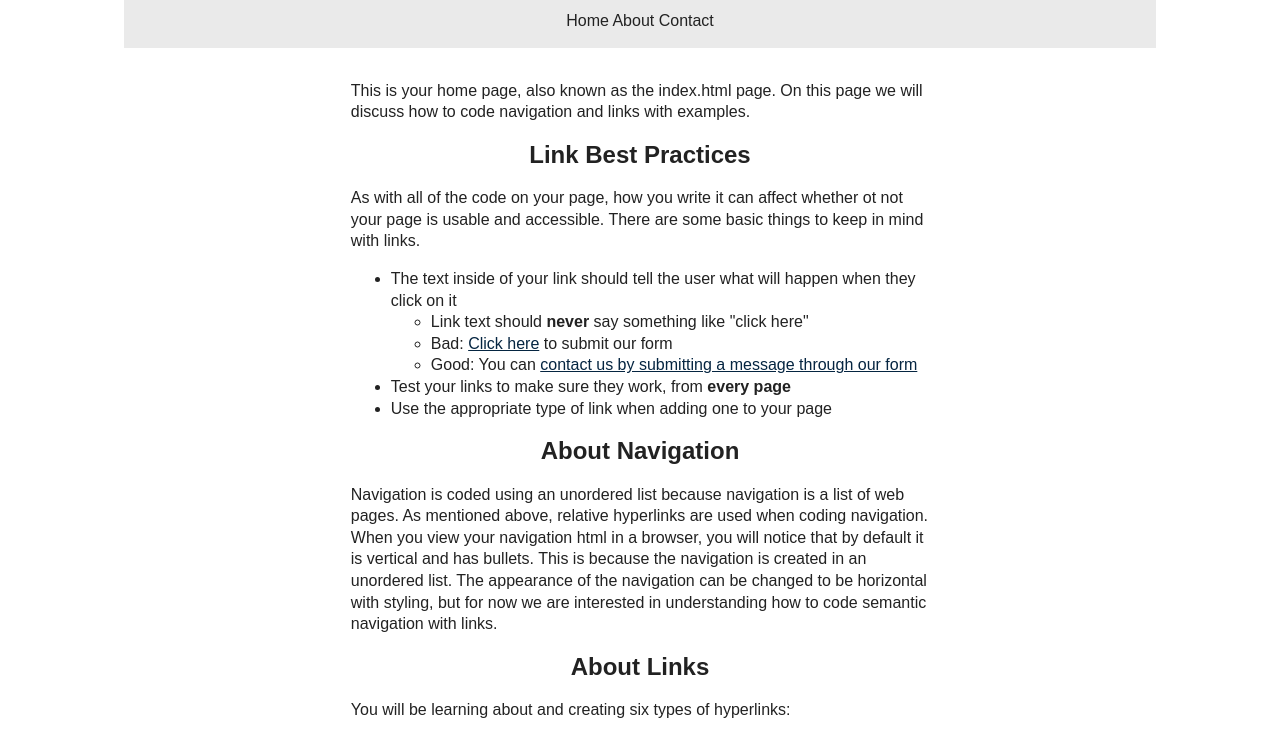
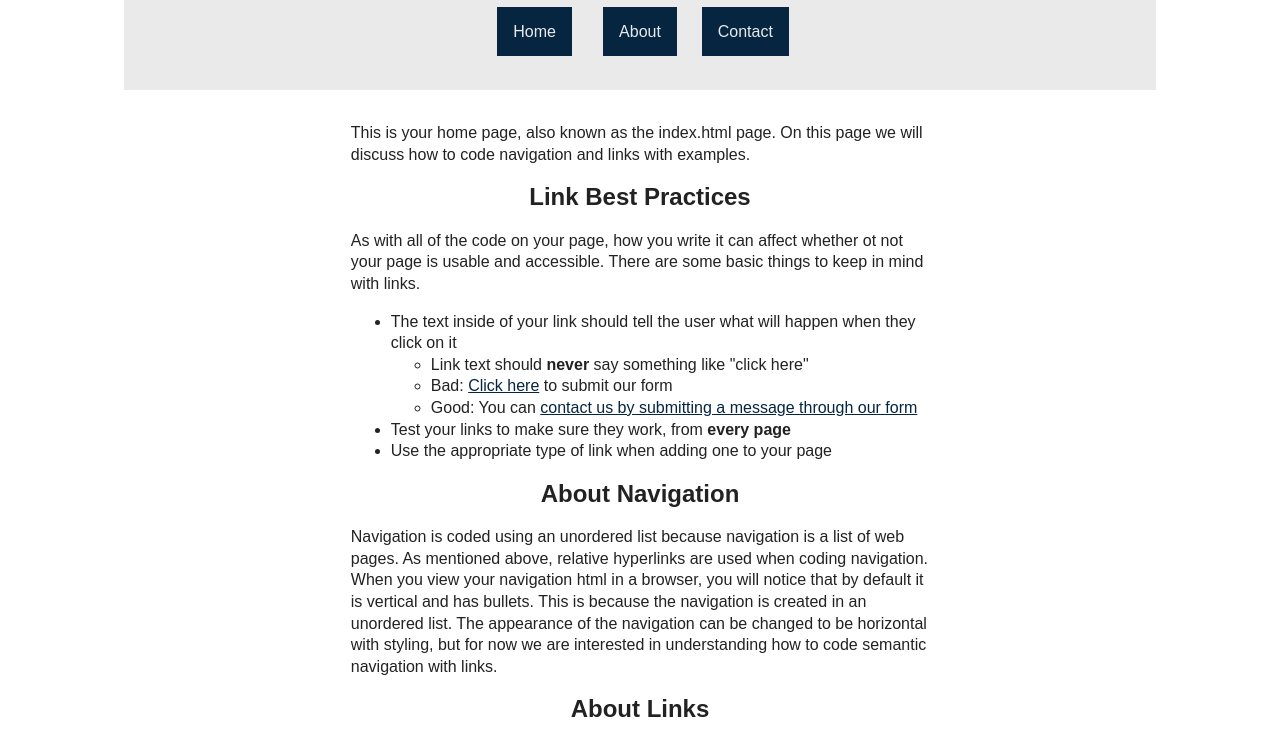
Before and after one commit to zomberri/m3_campus_navAndLinks, a plain HTML site: page index.html in a window 1280 px wide. Shown: the part 92-826 px from the top of the page. Drawn offline with Linux system fonts and the light colour scheme.

Commit message:
Added Nav

```diff
--- a/index.html
+++ b/index.html
@@ -4,7 +4,7 @@
         <meta charset="utf-8">
         <title>Navigation and Links</title>
         <!-- TO DO: ADD YOUR NAME TO THE AUTHOR TAG HERE -->
-        <meta name="author" content="">
+        <meta name="author" content="Bernice Onyeabor">
         <meta name="description" content="Learn about the different types of anchor tags, or links, that you can use when building a page for the web. Make it possible to navigate between pages, send an email, call a number, and more with anchor tags!">
         <link rel="stylesheet" href="styles.css">
     </head>
@@ -13,9 +13,13 @@
             <h1>Navigation and Links</h1>
 
             <!-- TO DO: CREATE THE NAVIGATION FOR THE SITE HERE -->
-            Home
-            About
-            Contact
+             <nav>
+                <ul>
+                    <li><a href="#">Home</a></li>
+                    <li><a href="about.html">About</a></li>
+                    <li><a href="contact.html">Contact</a></li>
+                </ul>
+             </nav>
         </header>
 
 
```
Also changed, not shown: contact.html (+8 -4 lines).
